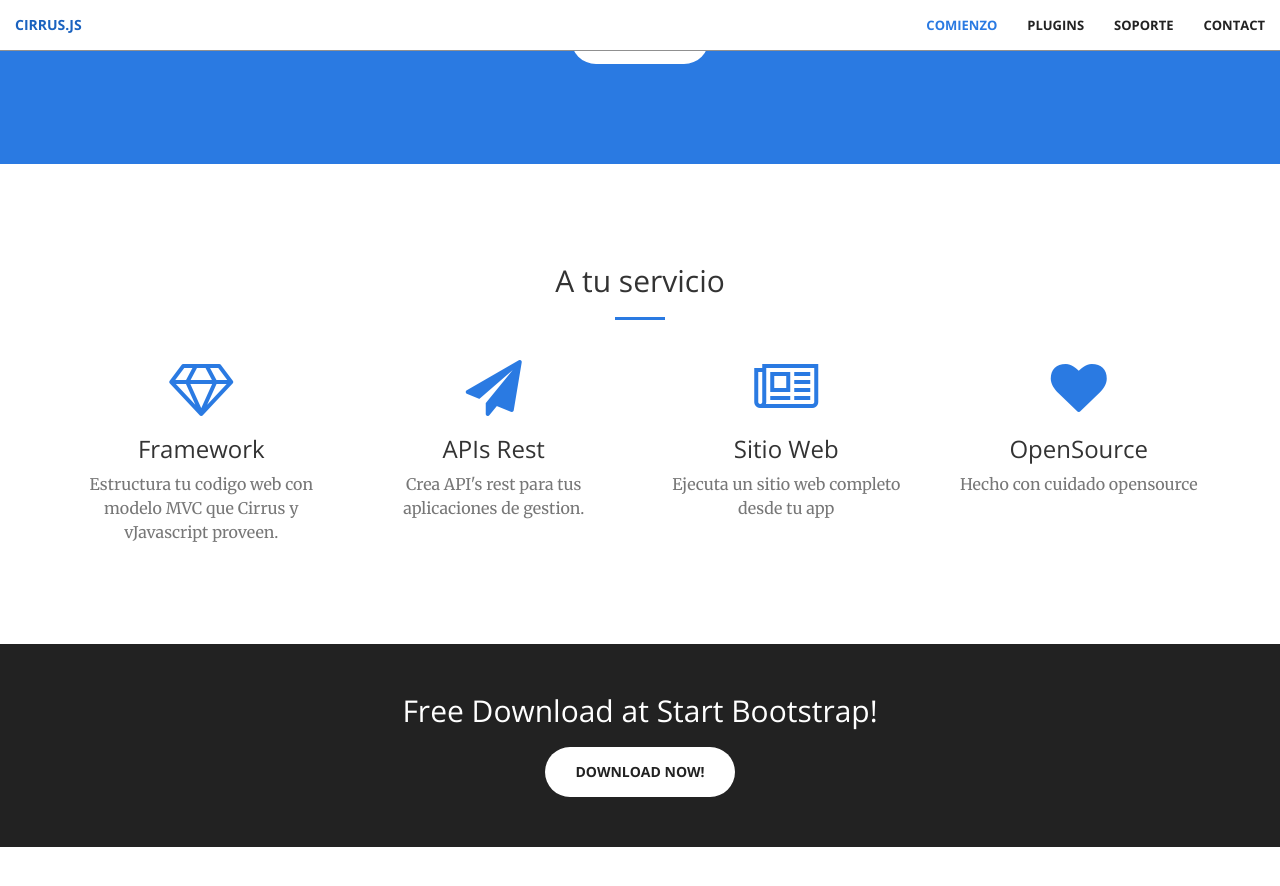
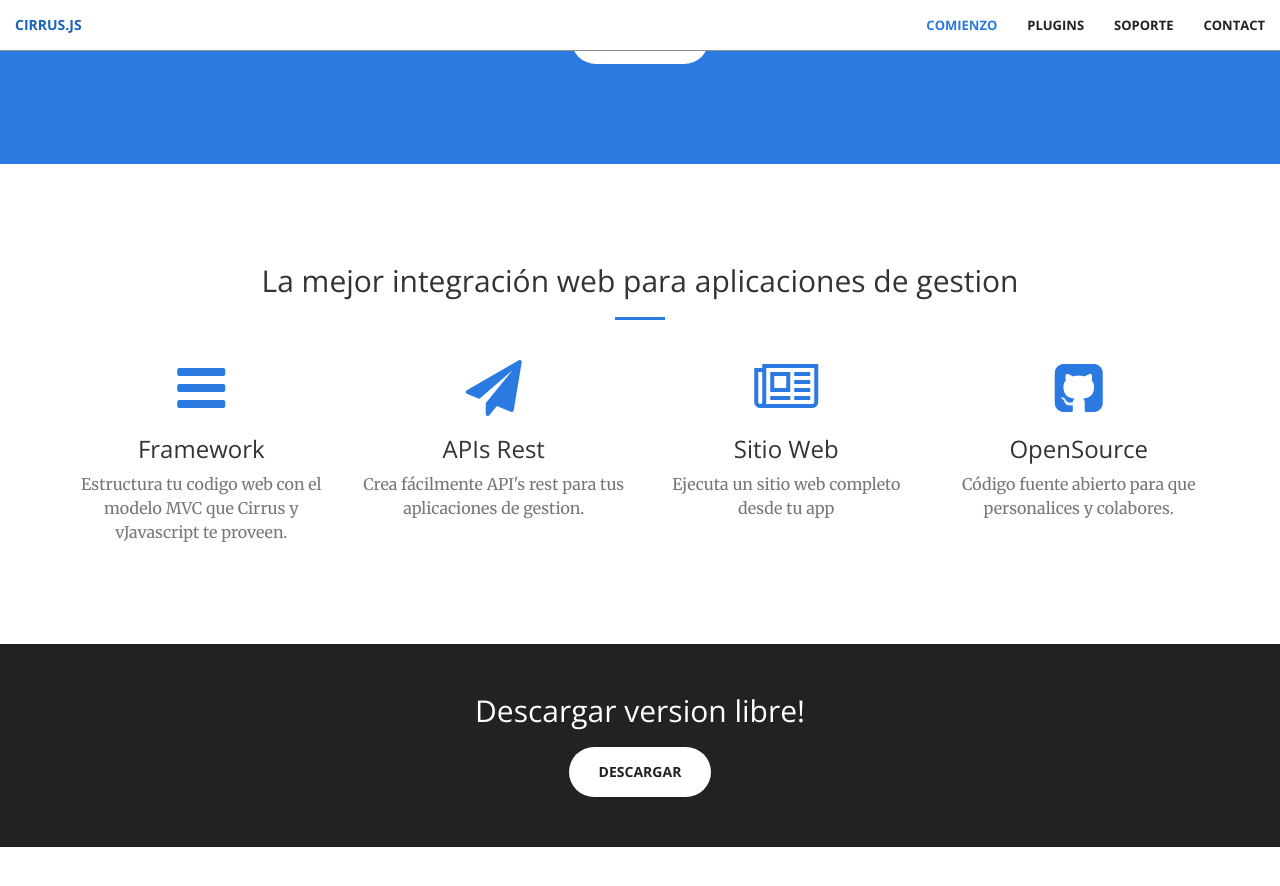
Before and after one commit to Heavyblade/cirrus, a Jekyll site: the page built from index.html, in a window 1280 px wide and 900 px high, scrolled down 1202 px. Shown: the top 886 px of the window. Built offline with Jekyll 4.4.1, drawn with Linux system fonts in a browser that asks for light colours; after the commit the page ends 2049 px from its top, so only the background shows below that; some of the changed text lies outside the part shown.

Commit message:
fixing images

```diff
--- a/_includes/aside.html
+++ b/_includes/aside.html
@@ -1,8 +1,8 @@
   <aside class="bg-dark">
       <div class="container text-center">
           <div class="call-to-action">
-              <h2>Free Download at Start Bootstrap!</h2>
-              <a href="#" class="btn btn-default btn-xl wow tada">Download Now!</a>
+              <h2>Descargar version libre!</h2>
+              <a href="#" class="btn btn-default btn-xl wow tada">Descargar</a>
           </div>
       </div>
   </aside>
--- a/_includes/header.html
+++ b/_includes/header.html
@@ -5,7 +5,7 @@
             <h2>version 1.4</h2>
             <hr>
             <h3>Cirrus.js es una implementación en JavaScript del protocolo HTTP corriendo directamente sobre el objecto TCP/IP de Velneo V7, Que permite servir paginas HTML, JSON, Javascript y CSS directamente desde una app Velneo v7.</h3>
-            <a href="https://github.com/Heavyblade/cirrus" class="btn btn-primary btn-xl page-scroll"><img src="/cirrus/img/github.png" alt="" width="25px" style="margin-right: 10px;"/> Repositorio</a>
+            <a href="https://github.com/Heavyblade/cirrus" class="btn btn-primary btn-xl page-scroll"><img src="/cirrus/img/github.png" alt="" width="25px" style="margin-right: 10px;"/> Repo</a>
         </div>
     </div>
 </header>
--- a/_includes/services.html
+++ b/_includes/services.html
@@ -2,7 +2,7 @@
     <div class="container">
         <div class="row">
             <div class="col-lg-12 text-center">
-                <h2 class="section-heading">A tu servicio</h2>
+                <h2 class="section-heading">La mejor integración web para aplicaciones de gestion</h2>
                 <hr class="primary">
             </div>
         </div>
@@ -11,16 +11,16 @@
         <div class="row">
             <div class="col-lg-3 col-md-6 text-center">
                 <div class="service-box">
-                    <i class="fa fa-4x fa-diamond wow bounceIn text-primary"></i>
+                    <i class="fa fa-4x fa-bars wow bounceIn text-primary"></i>
                     <h3>Framework</h3>
-                    <p class="text-muted">Estructura tu codigo web con modelo MVC que Cirrus y vJavascript proveen.</p>
+                    <p class="text-muted">Estructura tu codigo web con el modelo MVC que Cirrus y vJavascript te proveen.</p>
                 </div>
             </div>
             <div class="col-lg-3 col-md-6 text-center">
                 <div class="service-box">
                     <i class="fa fa-4x fa-paper-plane wow bounceIn text-primary" data-wow-delay=".1s"></i>
                     <h3>APIs Rest</h3>
-                    <p class="text-muted">Crea API's rest para tus aplicaciones de gestion.</p>
+                    <p class="text-muted">Crea fácilmente API's rest para tus aplicaciones de gestion.</p>
                 </div>
             </div>
             <div class="col-lg-3 col-md-6 text-center">
@@ -32,9 +32,9 @@
             </div>
             <div class="col-lg-3 col-md-6 text-center">
                 <div class="service-box">
-                    <i class="fa fa-4x fa-heart wow bounceIn text-primary" data-wow-delay=".3s"></i>
+                    <i class="fa fa-4x fa-github-square wow bounceIn text-primary" data-wow-delay=".3s"></i>
                     <h3>OpenSource</h3>
-                    <p class="text-muted">Hecho con cuidado opensource</p>
+                    <p class="text-muted">Código fuente abierto para que personalices y colabores.</p>
                 </div>
             </div>
         </div>
--- a/_layouts/front.html
+++ b/_layouts/front.html
@@ -9,7 +9,6 @@
   {% include call-to-action.html %}
   {% include services.html %}
   {% include aside.html %}
-  {% include contact.html %}
   {% include scripts.html %}
 </body>
 
```
